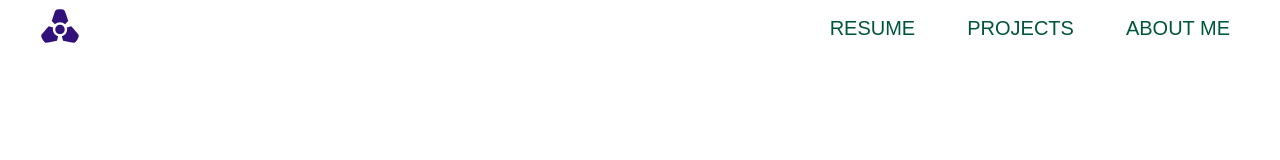
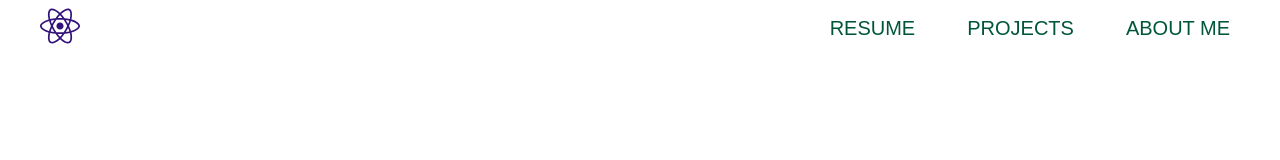
Before and after one commit to joydeep-git/portfolio_react, a React (Create React App) app: page / in a window 1280 px wide. Shown: the top 160 px of the page. Built offline with nearby package versions, Linux system fonts and the light colour scheme; a web font is replaced by a local one.

Commit message:
Update Navbar.js

```diff
--- a/src/Components/Navbar.js
+++ b/src/Components/Navbar.js
@@ -4,7 +4,7 @@ import { useState, useEffect } from 'react';
 import "../SCSS/Navbar.scss";
 import { HiOutlineMenuAlt4 } from "react-icons/hi";
 import { RxCross2 } from "react-icons/rx";
-import { GiReactor } from "react-icons/gi";
+import { FaReact } from "react-icons/fa";
 
 import resume from "../pdf/resume.pdf";
 
@@ -43,7 +43,7 @@ function Navbar() {
                 <div>
                     <Link to="/"
                         className='logo'>
-                        <GiReactor />
+                        <FaReact />
                     </Link >
                 </div>
 
```
